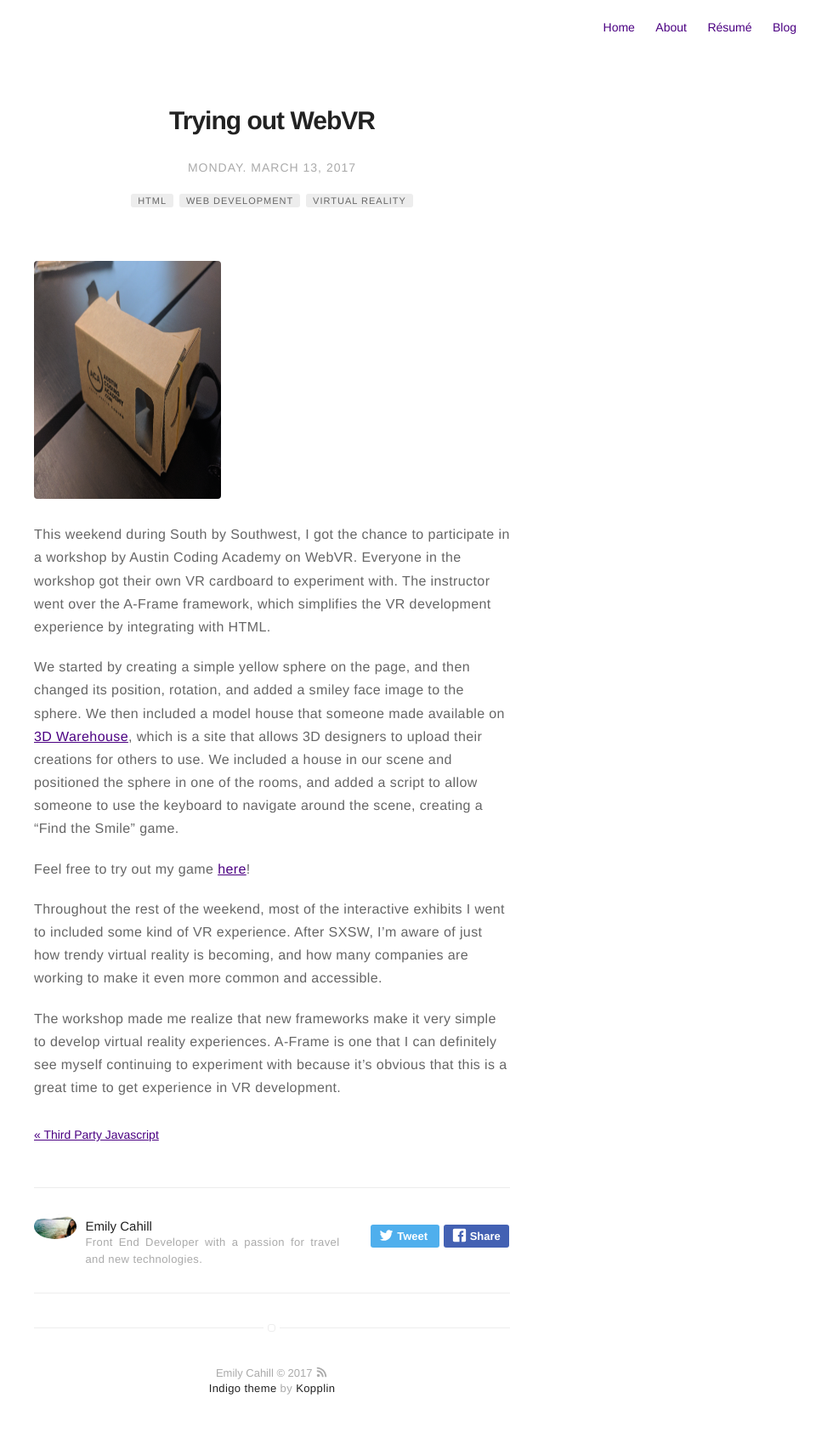
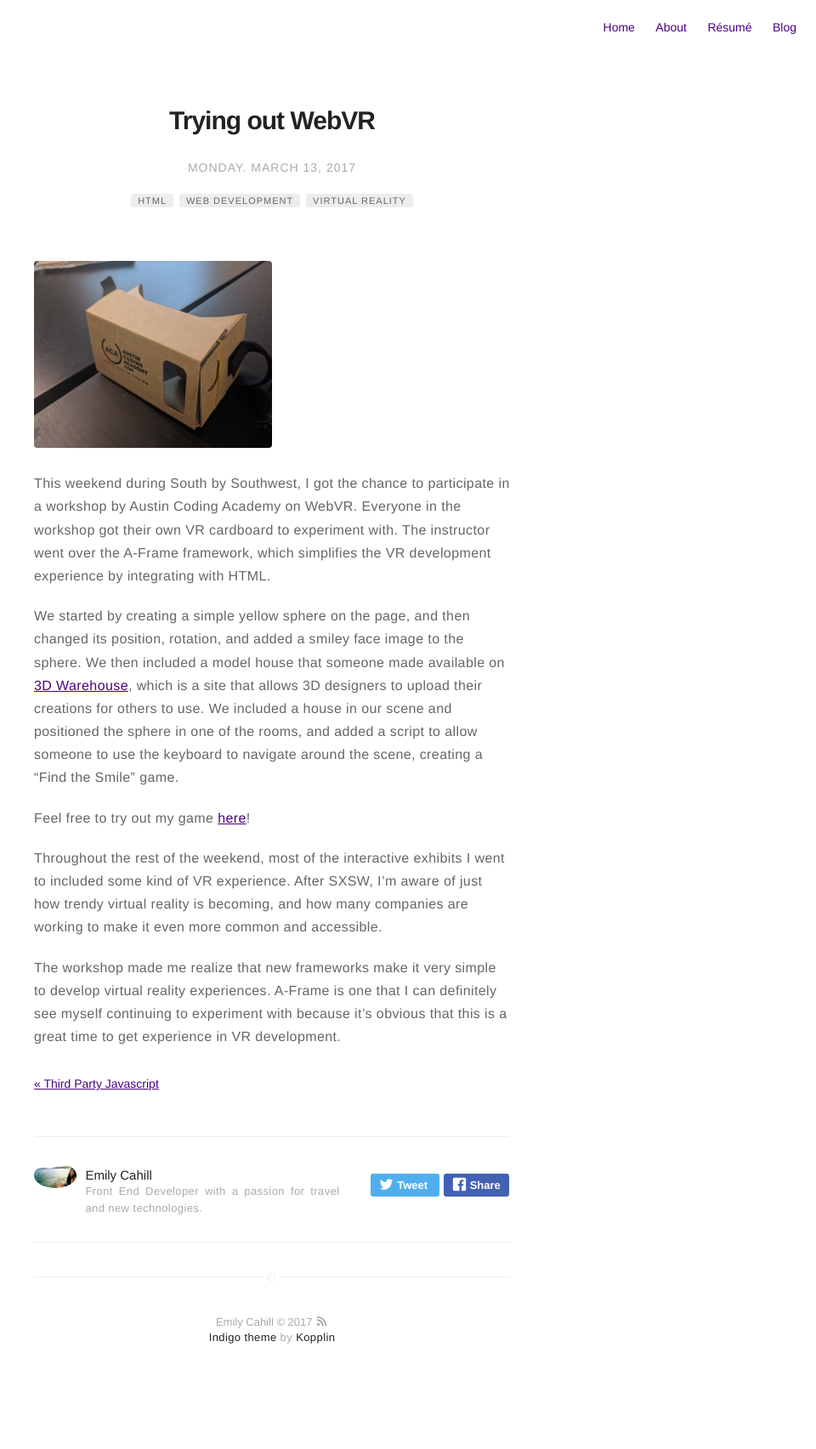
Before and after one commit to ecahill/emilycahill-v2, a Jekyll site: the page built from _posts/2017-03-13-webvr-practice.markdown, in a window 1280 px wide. Shown: the whole page at 85% size, without its empty margins (320-1280 px from the left). Built offline with Jekyll 4.4.1, drawn with Linux system fonts in a browser that asks for light colours; after the commit the page ends 1645 px from its top, so only the background shows below that.

Commit message:
Update 2017-03-13-webvr-practice.markdown

```diff
--- a/_posts/2017-03-13-webvr-practice.markdown
+++ b/_posts/2017-03-13-webvr-practice.markdown
@@ -13,7 +13,7 @@ author: emilycahill
 description: My thoughts on first attempts at WebVR.
 ---
 
-![Cardboard](/assets/images/VR_cardboard2.png){:height="280px" width="220px"}
+![Cardboard](/assets/images/VR_cardboard2.png){:height="220px" width="280px"}
 
 This weekend during South by Southwest, I got the chance to participate in a workshop by Austin Coding Academy on WebVR. Everyone in the workshop got their own VR cardboard to experiment with. The instructor went over the A-Frame framework, which simplifies the VR development experience by integrating with HTML.
 
```
